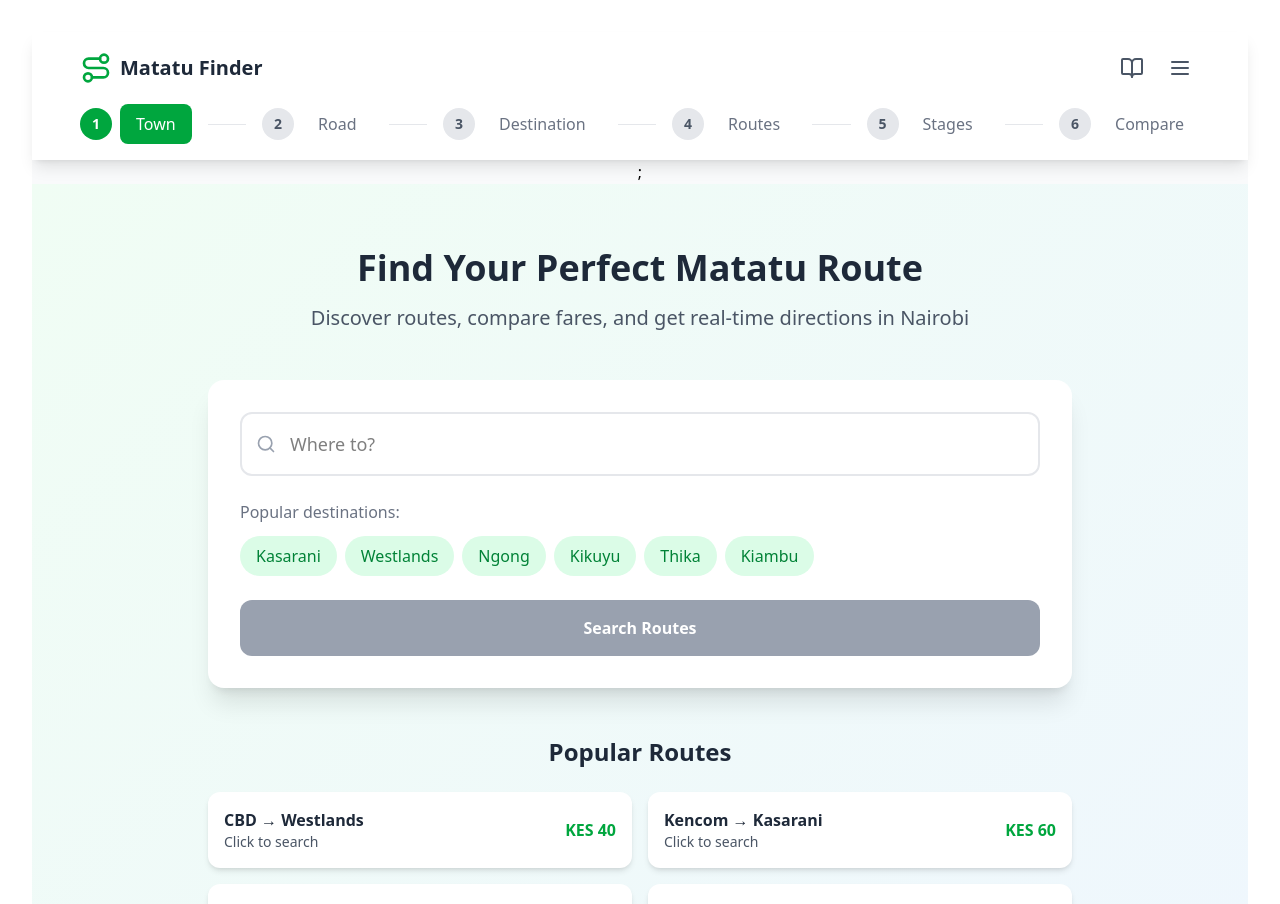
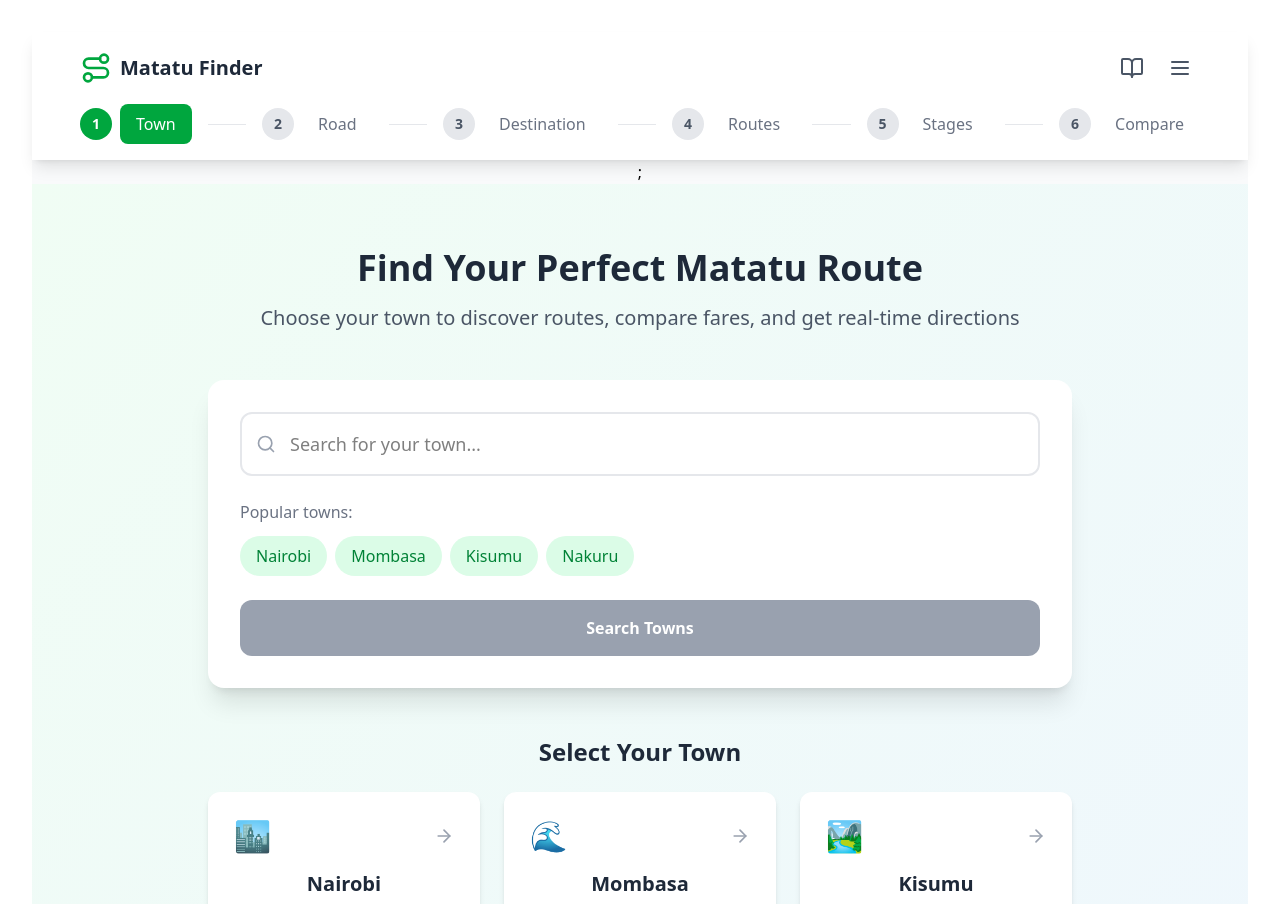
Before and after one commit to jneema/matatu-search-project, a React (Vite) app: page / in a window 1280 px wide. Shown: the top 904 px of the page. Built offline with nearby package versions, Linux system fonts and the light colour scheme.

Commit message:
landing view now only shows towns

```diff
--- a/src/containers/index.jsx
+++ b/src/containers/index.jsx
@@ -45,7 +45,6 @@ const MatatuRouteFinder = () => {
             searchQuery={searchQuery}
             setSearchQuery={setSearchQuery}
             setSearchResults={setSearchResults}
-            setHasSearched={setHasSearched}
           />
         );
     }
--- a/src/pages/index.jsx
+++ b/src/pages/index.jsx
@@ -6,101 +6,68 @@ import {
   BookOpen,
   AlertCircle,
   Loader,
+  ArrowRight,
 } from "lucide-react";
 
 const LandingView = ({
   setCurrentView,
   searchQuery,
   setSearchQuery,
-  setSearchResults,
+  setSelectedTown,
   setHasSearched,
 }) => {
   const [showNoResults, setShowNoResults] = useState(false);
   const [isSearching, setIsSearching] = useState(false);
 
-  const allRoutes = [
+  const towns = [
     {
       id: 1,
-      name: "Route 17B",
-      destination: "Kasarani",
-      departure: "Kencom",
-      fare: 60,
-      type: "Regular",
-      duration: "45 mins",
-      frequency: "Every 10 mins",
-      payment: ["Cash", "M-Pesa"],
-      dropoffs: ["Kasarani Stadium", "Kasarani Market", "Kasarani Mall"],
-      matatus: [
-        { name: "City Hopper", fare: 60, type: "Regular", rating: 4.2 },
-        { name: "Quick Shuttle", fare: 80, type: "Express", rating: 4.5 },
-        { name: "Comfort Line", fare: 70, type: "Regular", rating: 4.0 },
-      ],
+      name: "Nairobi",
+      description: "Capital city with extensive matatu network",
+      routes: 45,
+      icon: "🏙️",
     },
     {
       id: 2,
-      name: "Route 45A",
-      destination: "Kasarani",
-      departure: "Odeon",
-      fare: 55,
-      type: "Regular",
-      duration: "40 mins",
-      frequency: "Every 15 mins",
-      payment: ["Cash", "M-Pesa", "Card"],
-      dropoffs: ["Kasarani Sports Complex", "Kasarani Shopping Center"],
-      matatus: [
-        { name: "Express Metro", fare: 55, type: "Regular", rating: 3.8 },
-        { name: "Fast Track", fare: 75, type: "Express", rating: 4.3 },
-      ],
+      name: "Mombasa",
+      description: "Coastal city transport hub",
+      routes: 28,
+      icon: "🌊",
     },
     {
       id: 3,
-      name: "Route 33C",
-      destination: "Kasarani",
-      departure: "Railways",
-      fare: 65,
-      type: "Express",
-      duration: "35 mins",
-      frequency: "Every 20 mins",
-      payment: ["Cash", "M-Pesa"],
-      dropoffs: ["Kasarani Junction", "Kasarani Estate"],
-      matatus: [
-        { name: "Speed Line", fare: 65, type: "Express", rating: 4.4 },
-        { name: "City Express", fare: 70, type: "Express", rating: 4.1 },
-      ],
+      name: "Kisumu",
+      description: "Lake region transport center",
+      routes: 22,
+      icon: "🏞️",
     },
     {
       id: 4,
-      name: "Route 12A",
-      destination: "Westlands",
-      departure: "Kencom",
-      fare: 40,
-      type: "Regular",
-      duration: "25 mins",
-      frequency: "Every 8 mins",
-      payment: ["Cash", "M-Pesa"],
-      dropoffs: ["Westlands Mall", "Sarit Centre", "ABC Place"],
-      matatus: [
-        { name: "Metro Express", fare: 40, type: "Regular", rating: 4.1 },
-        { name: "City Runner", fare: 45, type: "Regular", rating: 3.9 },
-      ],
+      name: "Nakuru",
+      description: "Rift Valley transport junction",
+      routes: 18,
+      icon: "🏔️",
     },
     {
       id: 5,
-      name: "Route 8B",
-      destination: "Ngong",
-      departure: "Kencom",
-      fare: 80,
-      type: "Regular",
-      duration: "60 mins",
-      frequency: "Every 12 mins",
-      payment: ["Cash", "M-Pesa"],
-      dropoffs: ["Ngong Town", "Ngong Hills", "Karen"],
-      matatus: [
-        { name: "Ngong Express", fare: 80, type: "Regular", rating: 4.0 },
-        { name: "Hill Cruiser", fare: 85, type: "Regular", rating: 3.9 },
-      ],
+      name: "Eldoret",
+      description: "North Rift transport hub",
+      routes: 15,
+      icon: "🌾",
+    },
+    {
+      id: 6,
+      name: "Thika",
+      description: "Industrial town with good connectivity",
+      routes: 12,
+      icon: "🏭",
     },
   ];
+
+  const handleTownSelect = (town) => {
+    setSelectedTown(town);
+    setCurrentView("roads");
+  };
 
   const handleSearch = (query) => {
     if (!query.trim()) return;
@@ -111,18 +78,18 @@ const LandingView = ({
 
     // Simulate search delay
     setTimeout(() => {
-      const results = allRoutes.filter(
-        (route) =>
-          route.destination.toLowerCase().includes(query.toLowerCase()) ||
-          route.departure.toLowerCase().includes(query.toLowerCase()) ||
-          route.name.toLowerCase().includes(query.toLowerCase())
+      const results = towns.filter((town) =>
+        town.name.toLowerCase().includes(query.toLowerCase())
       );
 
-      setSearchResults(results);
       setIsSearching(false);
 
       if (results.length > 0) {
-        setCurrentView("routes");
+        if (results.length === 1) {
+          handleTownSelect(results[0]);
+        } else {
+          setShowNoResults(false);
+        }
       } else {
         setShowNoResults(true);
       }
@@ -135,21 +102,7 @@ const LandingView = ({
     setHasSearched(false);
   };
 
-  const suggestions = [
-    "Kasarani",
-    "Westlands",
-    "Ngong",
-    "Kikuyu",
-    "Thika",
-    "Kiambu",
-  ];
-
-  const popularRoutes = [
-    { from: "CBD", to: "Westlands", fare: "KES 40" },
-    { from: "Kencom", to: "Kasarani", fare: "KES 60" },
-    { from: "Railways", to: "Ngong", fare: "KES 80" },
-    { from: "Odeon", to: "Thika", fare: "KES 120" },
-  ];
+  const popularTowns = ["Nairobi", "Mombasa", "Kisumu", "Nakuru"];
 
   return (
     <div className="min-h-screen bg-gradient-to-br from-green-50 to-blue-50">
@@ -159,8 +112,8 @@ const LandingView = ({
             Find Your Perfect Matatu Route
           </h2>
           <p className="text-xl text-gray-600 mb-8">
-            Discover routes, compare fares, and get real-time directions in
-            Nairobi
+            Choose your town to discover routes, compare fares, and get
+            real-time directions
           </p>
         </div>
 
@@ -171,7 +124,7 @@ const LandingView = ({
             </div>
             <input
               type="text"
-              placeholder="Where to?"
+              placeholder="Search for your town..."
               value={searchQuery}
               onChange={(e) => {
                 const value = e.target.value;
@@ -180,7 +133,6 @@ const LandingView = ({
                 if (value.trim() === "") {
                   setShowNoResults(false);
                   setHasSearched(false);
-                  setSearchResults([]);
                 }
               }}
               onKeyPress={(e) => e.key === "Enter" && handleSearch(searchQuery)}
@@ -201,17 +153,16 @@ const LandingView = ({
               <div className="flex items-center space-x-3 mb-4">
                 <AlertCircle className="h-6 w-6 text-red-600" />
                 <h3 className="text-lg font-semibold text-red-800">
-                  No routes found for "{searchQuery}"
+                  No towns found for "{searchQuery}"
                 </h3>
               </div>
               <p className="text-red-700 mb-4">
-                We couldn't find any matatu routes to your destination. Try:
+                We couldn't find any towns matching your search. Try:
               </p>
               <ul className="list-disc list-inside text-red-700 mb-4 space-y-1">
                 <li>Checking your spelling</li>
-                <li>Using a different destination name</li>
-                <li>Searching for a nearby area</li>
-                <li>Trying one of our popular destinations below</li>
+                <li>Using a different town name</li>
+                <li>Trying one of our available towns below</li>
               </ul>
               <button
                 onClick={handleTryAgain}
@@ -222,19 +173,19 @@ const LandingView = ({
             </div>
           )}
 
-          {/* Popular Destinations - Only show when not showing no results */}
+          {/* Popular Towns - Only show when not showing no results */}
           {!showNoResults && (
             <div className="mt-6">
-              <p className="text-gray-500 mb-3 text-left">Popular destinations:</p>
+              <p className="text-gray-500 mb-3 text-left">Popular towns:</p>
               <div className="flex flex-wrap gap-2">
-                {suggestions.map((suggestion, index) => (
+                {popularTowns.map((town, index) => (
                   <button
                     key={index}
-                    onClick={() => handleSearch(suggestion)}
+                    onClick={() => handleSearch(town)}
                     className="bg-green-100 text-green-700 px-4 py-2 rounded-full hover:bg-green-200 transition-colors disabled:opacity-50 disabled:cursor-not-allowed"
                     disabled={isSearching}
                   >
-                    {suggestion}
+                    {town}
                   </button>
                 ))}
               </div>
@@ -252,32 +203,41 @@ const LandingView = ({
                 <span>Searching...</span>
               </>
             ) : (
-              <span>Search Routes</span>
+              <span>Search Towns</span>
             )}
           </button>
         </div>
 
-        {/* Popular Routes Section - Only show when not showing no results */}
+        {/* Town Selection Grid - Only show when not showing no results */}
         {!showNoResults && (
           <div className="mb-12">
             <h3 className="text-2xl font-bold text-gray-800 mb-6 text-center">
-              Popular Routes
+              Select Your Town
             </h3>
-            <div className="grid md:grid-cols-2 gap-4">
-              {popularRoutes.map((route, index) => (
+            <div className="grid md:grid-cols-2 lg:grid-cols-3 gap-6">
+              {towns.map((town) => (
                 <div
-                  key={index}
-                  className="bg-white p-4 rounded-xl shadow-md hover:shadow-lg transition-shadow cursor-pointer group"
-                  onClick={() => handleSearch(route.to)}
+                  key={town.id}
+                  className="bg-white p-6 rounded-xl shadow-md hover:shadow-lg transition-all cursor-pointer group hover:scale-105 border-2 border-transparent hover:border-green-200"
+                  onClick={() => handleTownSelect(town)}
                 >
-                  <div className="flex justify-between items-center">
-                    <div>
-                      <p className="font-semibold text-gray-800 group-hover:text-green-600 transition-colors">
-                        {route.from} → {route.to}
-                      </p>
-                      <p className="text-sm text-gray-600 text-left">Click to search</p>
-                    </div>
-                    <div className="text-green-600 font-bold">{route.fare}</div>
+                  <div className="flex items-center justify-between mb-4">
+                    <div className="text-3xl">{town.icon}</div>
+                    <ArrowRight className="h-5 w-5 text-gray-400 group-hover:text-green-600 transition-colors" />
+                  </div>
+                  <h4 className="text-xl font-bold text-gray-800 mb-2 group-hover:text-green-600 transition-colors">
+                    {town.name}
+                  </h4>
+                  <p className="text-gray-600 text-sm mb-3 text-left">
+                    {town.description}
+                  </p>
+                  <div className="flex items-center justify-between">
+                    <span className="text-xs text-gray-500">
+                      {town.routes} routes available
+                    </span>
+                    <span className="text-xs text-green-600 font-medium">
+                      Click to explore
+                    </span>
                   </div>
                 </div>
               ))}
```
